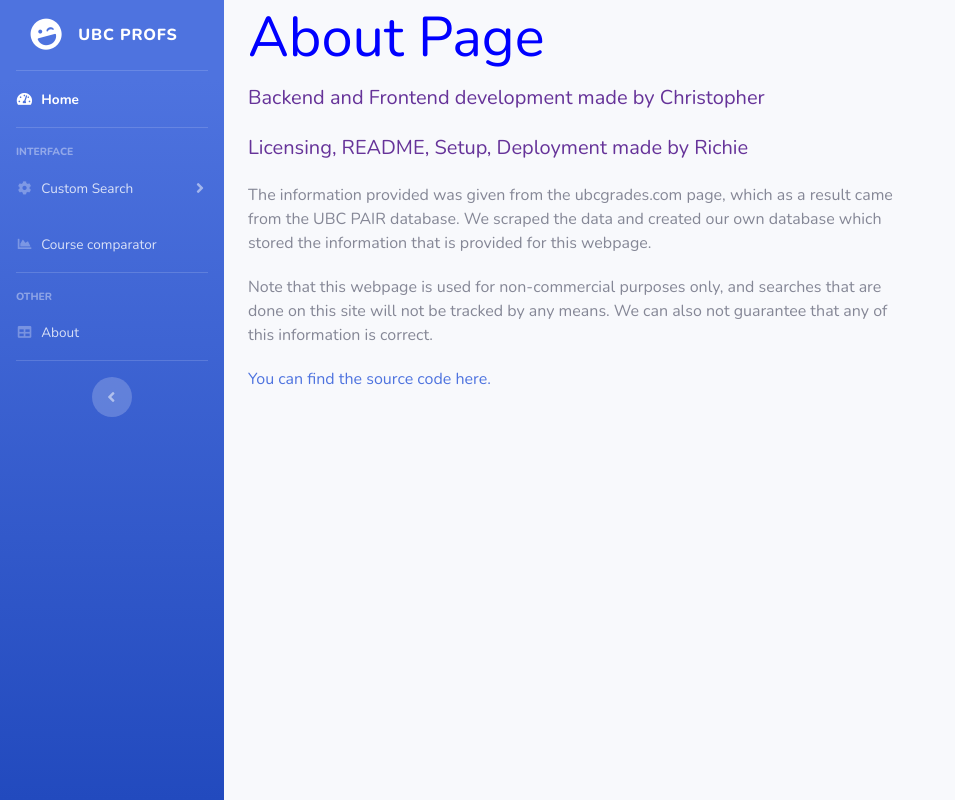
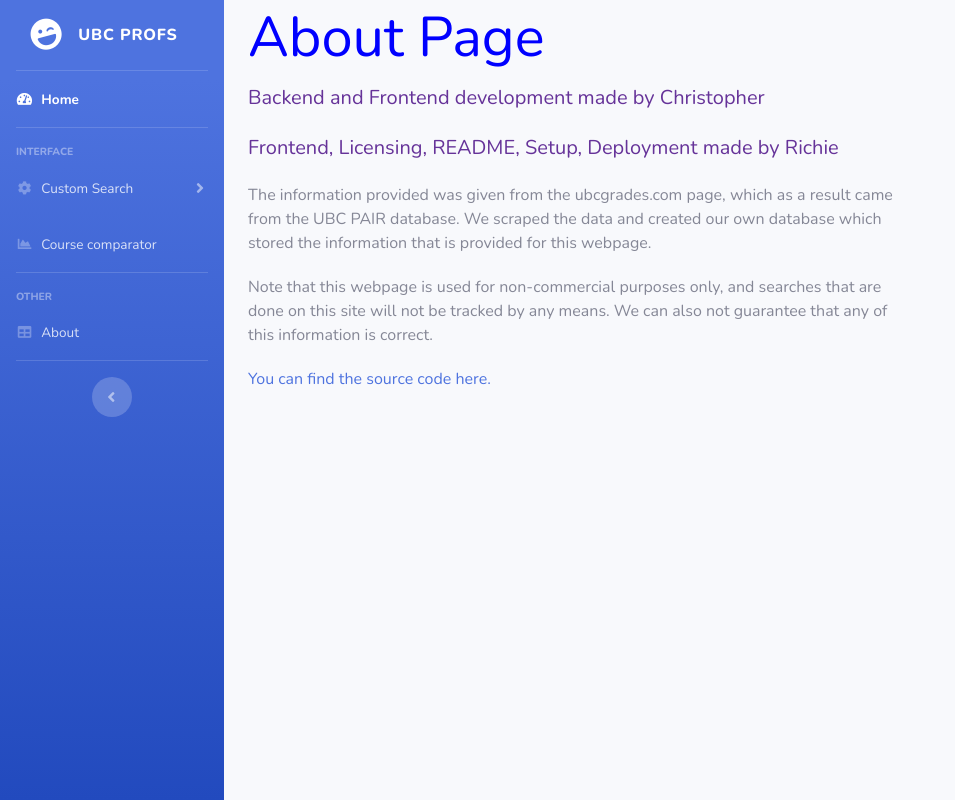
Before and after one commit to christopherhui/ubc-profs-api, a Flask app: page /about in a window 1280 px wide. Shown: the whole page, without its empty margins (0-955 px from the left). Run offline with Flask 2, Linux system fonts and the light colour scheme; some libraries are stand-ins or nearby versions.

Commit message:
New production branch

```diff
--- a/prof_stats.py
+++ b/prof_stats.py
@@ -2,7 +2,7 @@ from api import app
 import os
 
 if __name__ == "__main__":
-    app.debug = True
+    app.debug = False
     app.config['DATABASE_NAME'] = 'db.sqlite'
     host = os.environ.get('IP', '127.0.0.1')
     port = int(os.environ.get('PORT', 5000))
--- a/templates/about.html
+++ b/templates/about.html
@@ -96,7 +96,7 @@
                     </div>
 
                     <div class="row md-form mt-1">
-                        <p class="lead col-auto">Licensing, README, Setup, Deployment made by Richie</p>
+                        <p class="lead col-auto">Frontend, Licensing, README, Setup, Deployment made by Richie</p>
                     </div>
 
                     <div class="row md-form mt-1">
```
